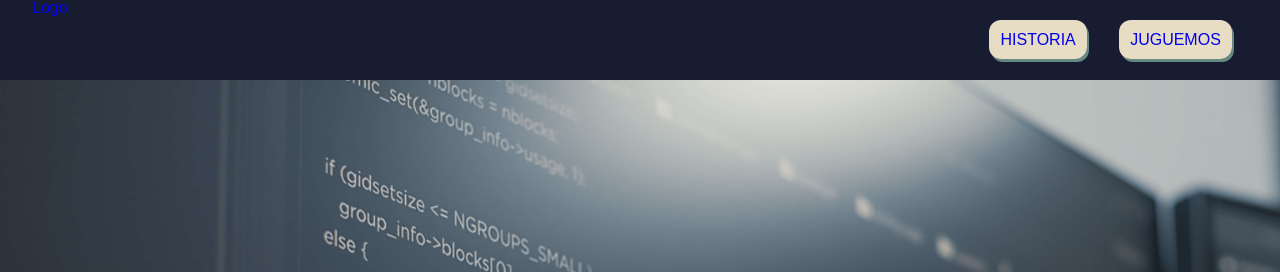
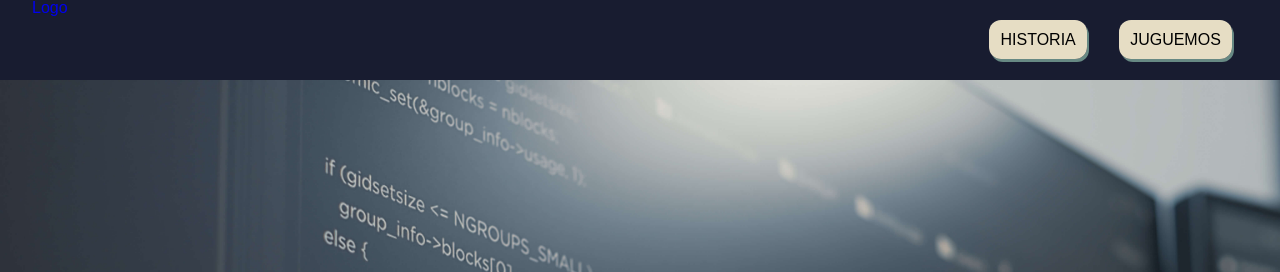
Before and after one commit to LucioFurnari/UTN-Trabajo-Final, a plain HTML site: page index.html in a window 1280 px wide. Shown: the top 272 px of the page. Drawn offline with Linux system fonts and the light colour scheme.

Commit message:
Change color of nav links

```diff
--- a/style.css
+++ b/style.css
@@ -84,6 +84,7 @@ nav ul li a {
 	padding: 0.7rem ;
 	border-radius: 12px;
 	box-shadow: 2px 3px var(--colorShadowGreen);
+	color: var(--blackColor);
 }
 
 /*---------------------------------------------------------------------*/
```
